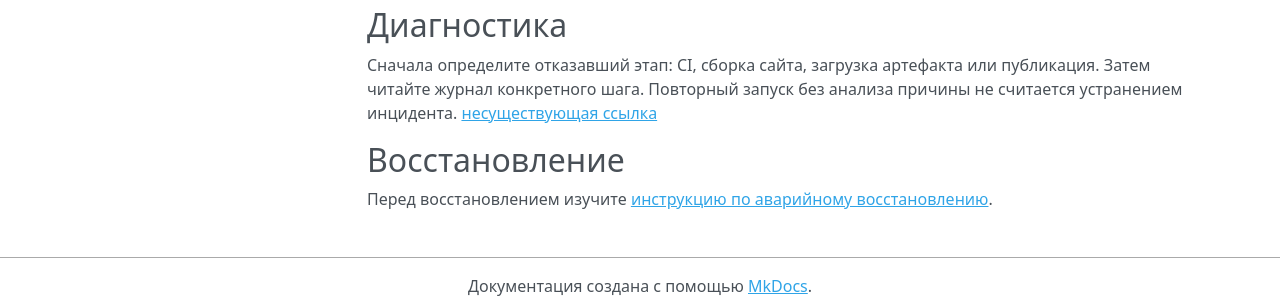
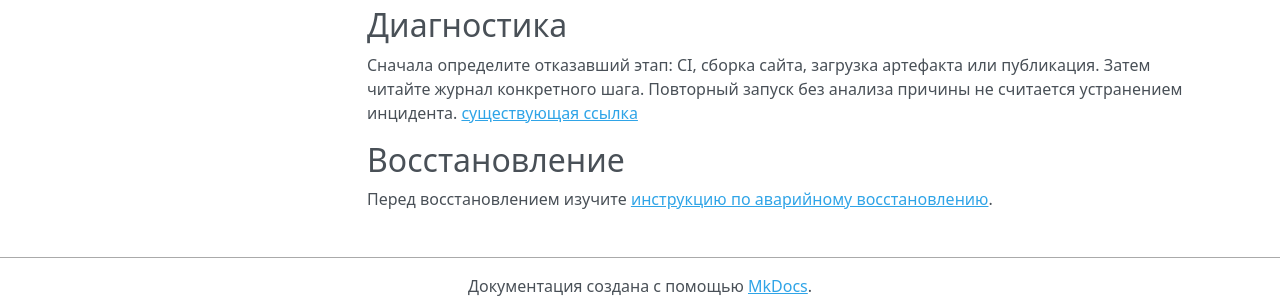
Before and after one commit to Sashurman-K/devops-docs, an MkDocs documentation site: the page built from docs/runbook.md, in a window 1280 px wide. Shown: the part 461-761 px from the top of the page. Built offline with MkDocs 1.6.1, drawn with Linux system fonts in a browser that asks for light colours; nearby versions of some CDN libraries.

Commit message:
fix: link

```diff
--- a/docs/runbook.md
+++ b/docs/runbook.md
@@ -13,6 +13,6 @@ workflow.
 Сначала определите отказавший этап: CI, сборка сайта, загрузка артефакта или
 публикация.
 Затем читайте журнал конкретного шага. Повторный запуск без анализа причины не
-считается устранением инцидента. [несуществующая ссылка](missing-page.md)
+считается устранением инцидента. [cуществующая ссылка](incidents.md)
 ## Восстановление
 Перед восстановлением изучите [инструкцию по аварийному восстановлению](incidents.md).
```
